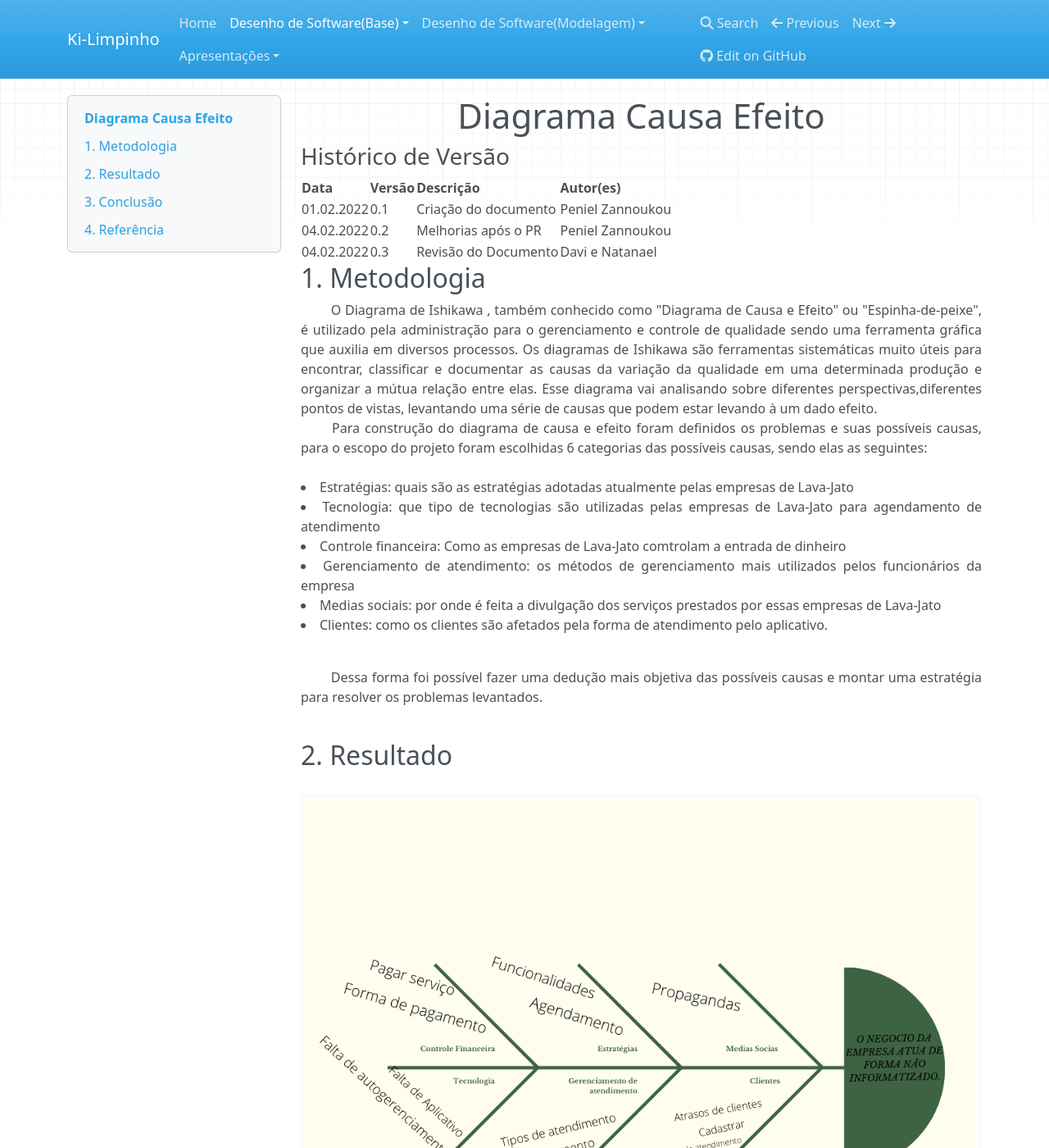
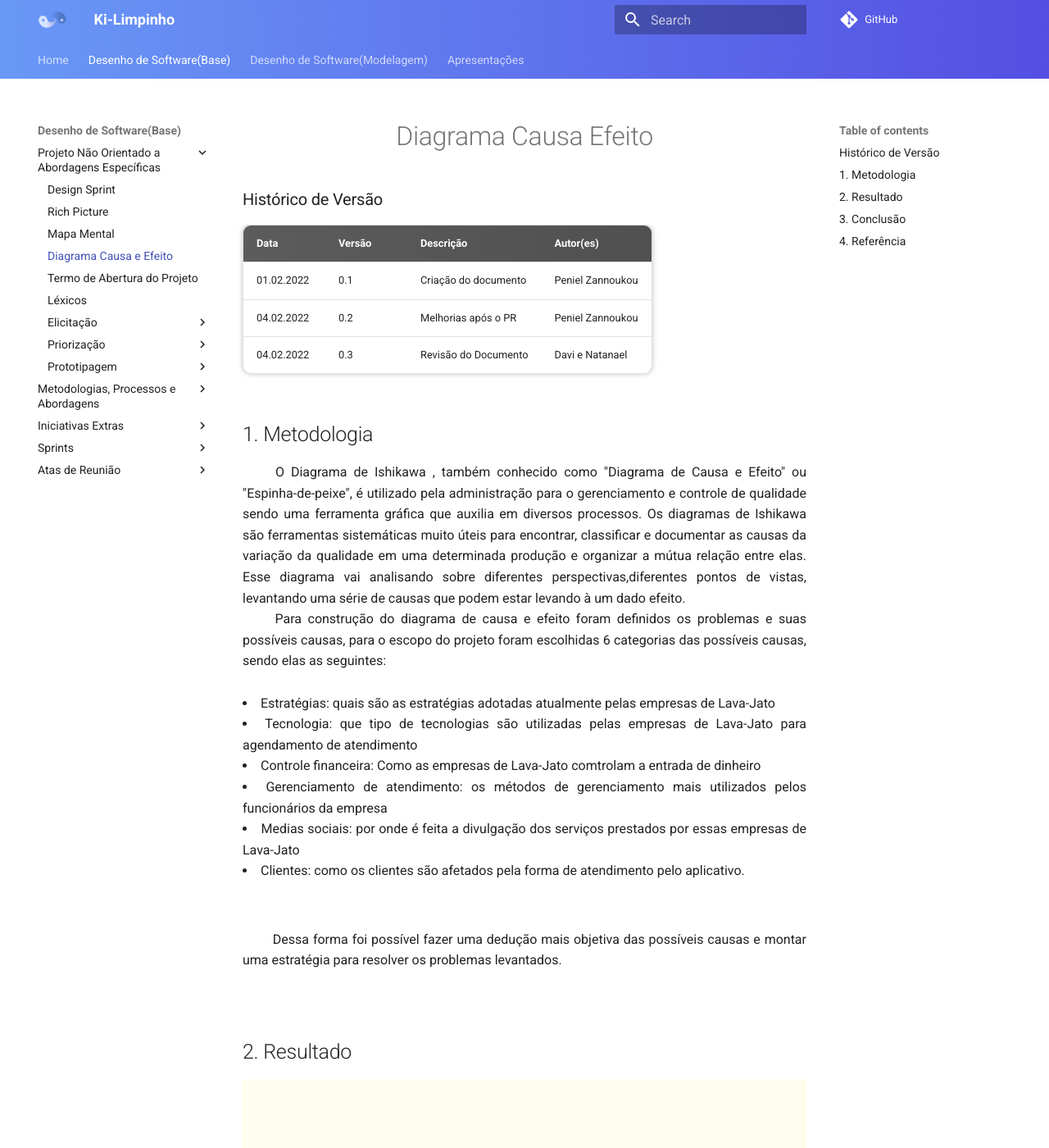
Before and after one commit to UnBArqDsw2021-2/2021.2_G2_Ki-Limpinho, an MkDocs documentation site: the page built from docs/diagramacausaefeito.md, in a window 1280 px wide and 1400 px high. Shown: the whole window at 82% size. Built offline with MkDocs 1.6.1 and Material for MkDocs 9.7.7, drawn with Linux system fonts in a browser that asks for light colours; nearby versions of some CDN libraries; comment, search, counter and statistics services are not loaded; some of the changed text lies outside the part shown.

Commit message:
fix: readd styles mkdocs

```diff
--- a/mkdocs.yml
+++ b/mkdocs.yml
@@ -1,6 +1,9 @@
 site_name: Ki-Limpinho
 repo_url: https://github.com/UnBArqDsw2021-2/2021.2_G2_Ki-Limpinho
 
+markdown_extensions:
+  - pymdownx.arithmatex:
+      generic: true
 
 extra_javascript:
     - javascripts/mathjax.js
@@ -10,6 +13,13 @@ extra_javascript:
 
 extra_css:
     - assets/stylesheets/extra.css
+theme:
+  name: material
+  logo: assets/img/personalizacao/logo.svg
+  favicon: assets/img/personalizacao/favicon.svg
+  features:
+    - navigation.tabs
+    - navigation.indexes
 
 nav:
   - Home: "index.md"
```
